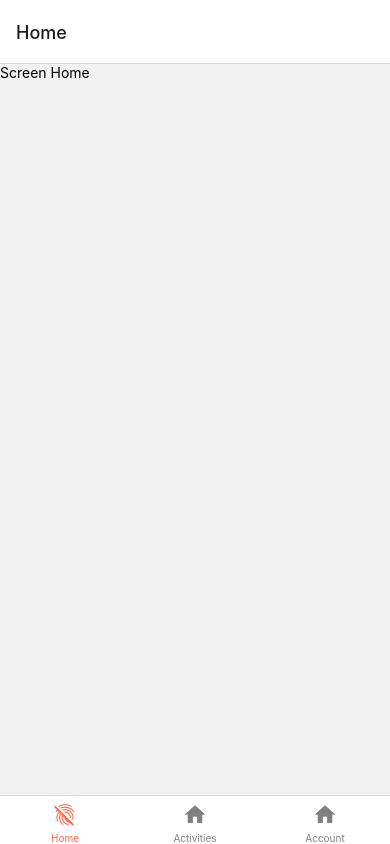
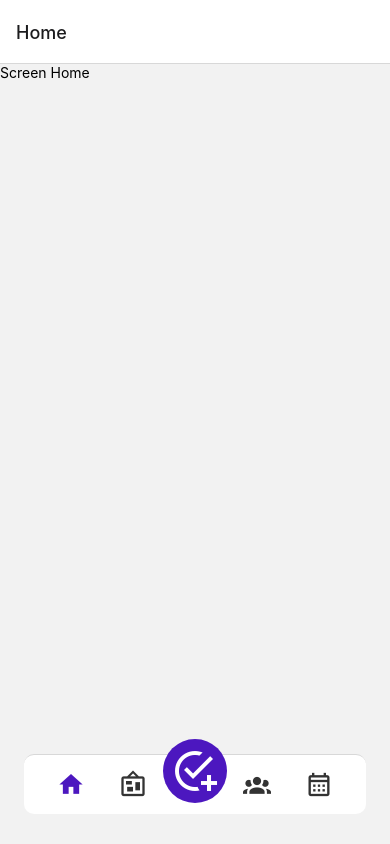
Before and after one commit to jatobrun/epico-app, a React Native app: screen / in a window 390 px wide. Built offline with nearby package versions, Linux system fonts and the light colour scheme.

Commit message:
[ADD] Menu navigation

```diff
--- a/src/navigation/Navigation.tsx
+++ b/src/navigation/Navigation.tsx
@@ -2,9 +2,11 @@ import React from 'react';
 import { createBottomTabNavigator } from '@react-navigation/bottom-tabs';
 import Maticon from 'react-native-vector-icons/MaterialCommunityIcons';
 import HomeScreen from '../screens/Home';
-import AccountScreen from '../screens/Account';
+import EntrepreneursScreen from '../screens/Entrepreneurs';
 import ActivitiesScreen from '../screens/Activities';
-import { IconFill, IconOutline  } from "@ant-design/icons-react-native";
+import CalendarScreen from '../screens/Calendar';
+import TicketsScreen from '../screens/Tickets';
+import { View } from 'react-native';
 
 const Tab = createBottomTabNavigator();
 
@@ -16,22 +18,64 @@ export default function Navigation() {
           let iconName = 'home';
           switch ( route.name ) {
             case 'Home':
-              iconName = 'fingerprint-off'
+              iconName = 'home'
+              break;
+            case 'Entrepreneurs':
+              iconName = 'account-group'
+              break;
+            case 'Activities':
+              iconName = 'bulletin-board'
+              break;
+            case 'Calendar':
+              iconName = 'calendar-month-outline'
               break;
           }
+          if ( route.name == 'Tickets' ) {
+            return (
+              <View style={{
+                flex: 1,
+                alignItems: "center",
+                justifyContent: "center",
+                backgroundColor: '#4C17BF',
+                borderRadius: 32,
+                padding: 8,
+                position: 'absolute',
+                top: -16
+              }}>
+                <Maticon name="checkbox-marked-circle-plus-outline" size={48} color='#FFF' />
+              </View>
+            );
+          }
 
-          return <Maticon name={iconName} size={size} color={color} />;
+          return (
+            <View style={{
+              flex: 1,
+              alignItems: "center",
+              justifyContent: "center"
+            }}>
+              <Maticon name={iconName} size={28} color={color} />
+            </View>
+          );
         },
-        tabBarActiveTintColor: 'tomato',
-        tabBarInactiveTintColor: 'gray',
-        style: {
-          backgroundColor: 'cyan'
+        tabBarActiveTintColor: '#4C17BF',
+        tabBarInactiveTintColor: '#333333',
+        tabBarShowLabel: false,
+        tabBarStyle: {
+          backgroundColor: 'white',
+          position: 'absolute',
+          bottom: 30,
+          marginHorizontal: 24,
+          height: 60,
+          borderRadius: 10,
+          paddingHorizontal: 16
         }
       })}
       >
         <Tab.Screen name="Home" component={ HomeScreen } />
         <Tab.Screen name="Activities" component={ ActivitiesScreen } />
-        <Tab.Screen name="Account" component={ AccountScreen } />
+        <Tab.Screen name="Tickets" component={ TicketsScreen } />
+        <Tab.Screen name="Entrepreneurs" component={ EntrepreneursScreen } />
+        <Tab.Screen name="Calendar" component={ CalendarScreen } />
     </Tab.Navigator>
   )
 }
--- /dev/null
+++ b/src/screens/Calendar.tsx
@@ -0,0 +1,10 @@
+import { View, Text } from 'react-native'
+import React from 'react'
+
+export default function Calendar() {
+  return (
+    <View>
+      <Text>Page Calendar</Text>
+    </View>
+  )
+}
--- /dev/null
+++ b/src/screens/Entrepreneurs.tsx
@@ -0,0 +1,10 @@
+import { View, Text } from 'react-native'
+import React from 'react'
+
+export default function Entrepreneurs() {
+  return (
+    <View>
+      <Text>Page Entrepreneurs</Text>
+    </View>
+  )
+}
--- /dev/null
+++ b/src/screens/Tickets.tsx
@@ -0,0 +1,10 @@
+import { View, Text } from 'react-native'
+import React from 'react'
+
+export default function Tickets() {
+  return (
+    <View>
+      <Text>Page Tickets</Text>
+    </View>
+  )
+}
```
